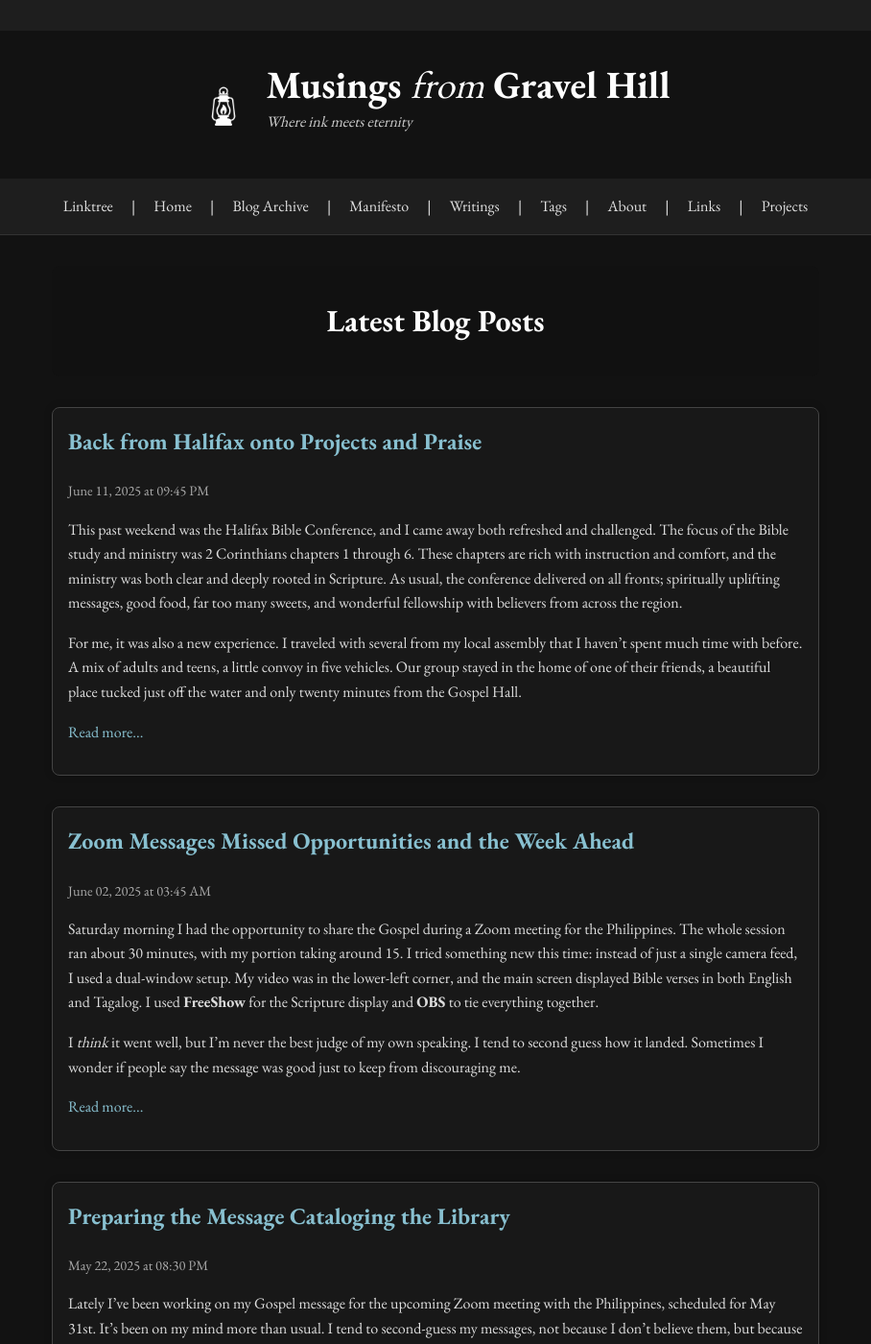
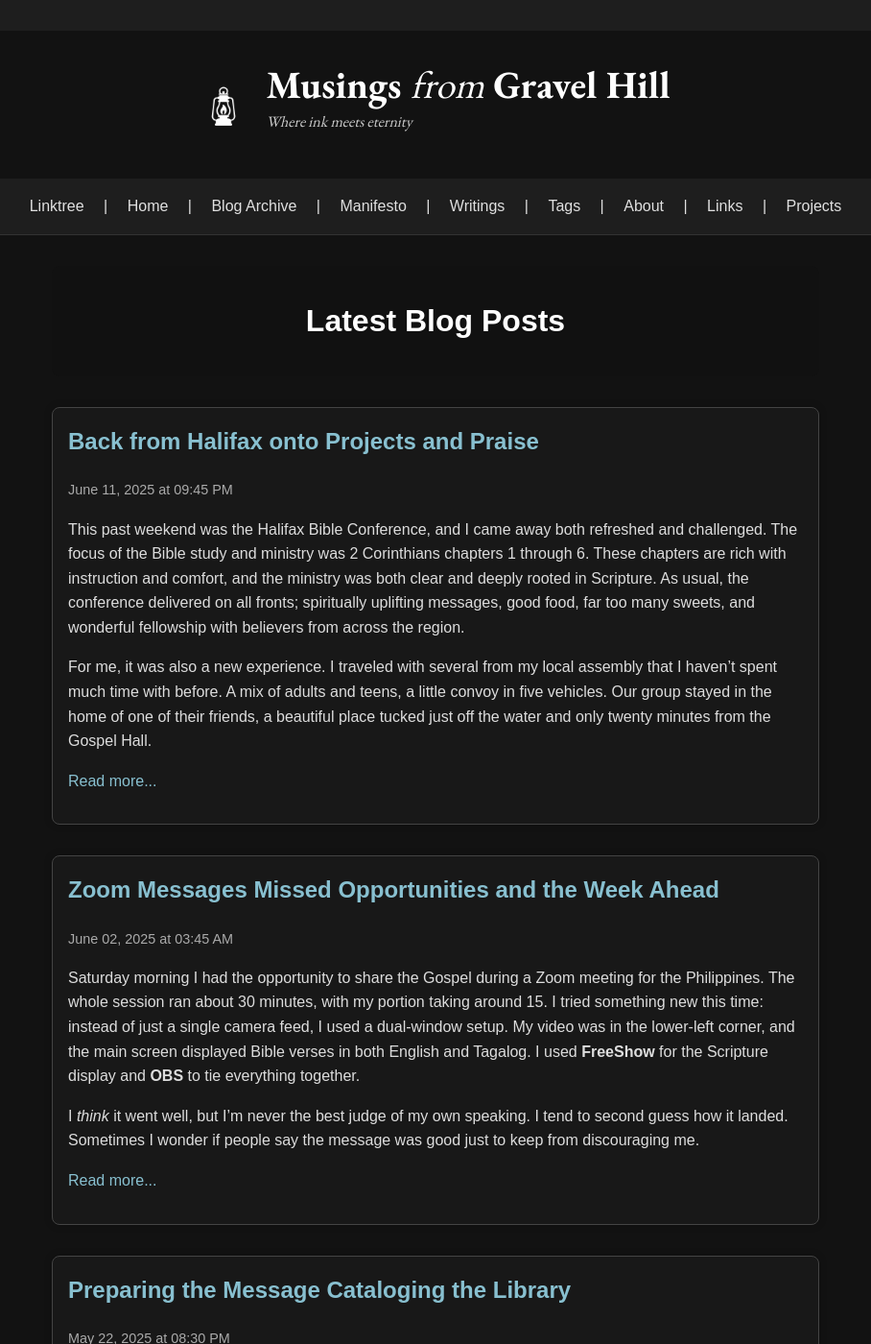
Before and after one commit to Atrion/atrion-blog, a Jekyll site: the page built from index.md, in a window 1280 px wide and 1400 px high. Shown: the whole window at 96% size, without its empty margins (186-1094 px from the left). Built offline with Jekyll 4.4.1, drawn with Linux system fonts in a browser that asks for light colours.

Commit message:
Update style.css

```diff
--- a/assets/css/style.css
+++ b/assets/css/style.css
@@ -228,15 +228,7 @@ img {
   padding: 0 0.5rem;
 }
 
-/* === Custom Header Styling for Site Branding (Lantern Left, Text Right) === */
-
-body {
-  background: #121212;
-  color: #fff;
-  font-family: 'EB Garamond', serif;
-  margin: 0;
-  padding: 0;
-}
+/* === Header Only Styling for Site Branding (Lantern Left, Text Right) === */
 
 .site-header {
   display: flex;
@@ -246,12 +238,13 @@ body {
   text-align: left;
   flex-wrap: wrap;
   gap: 1.25rem;
+  font-family: 'EB Garamond', serif; /* Header-specific font */
 }
 
 .site-icon {
   width: 48px;
   height: 48px;
-  filter: brightness(0) invert(1); /* Inverts dark SVGs for black background */
+  filter: brightness(0) invert(1); /* Inverts dark SVGs for dark background */
   flex-shrink: 0;
 }
 
```
